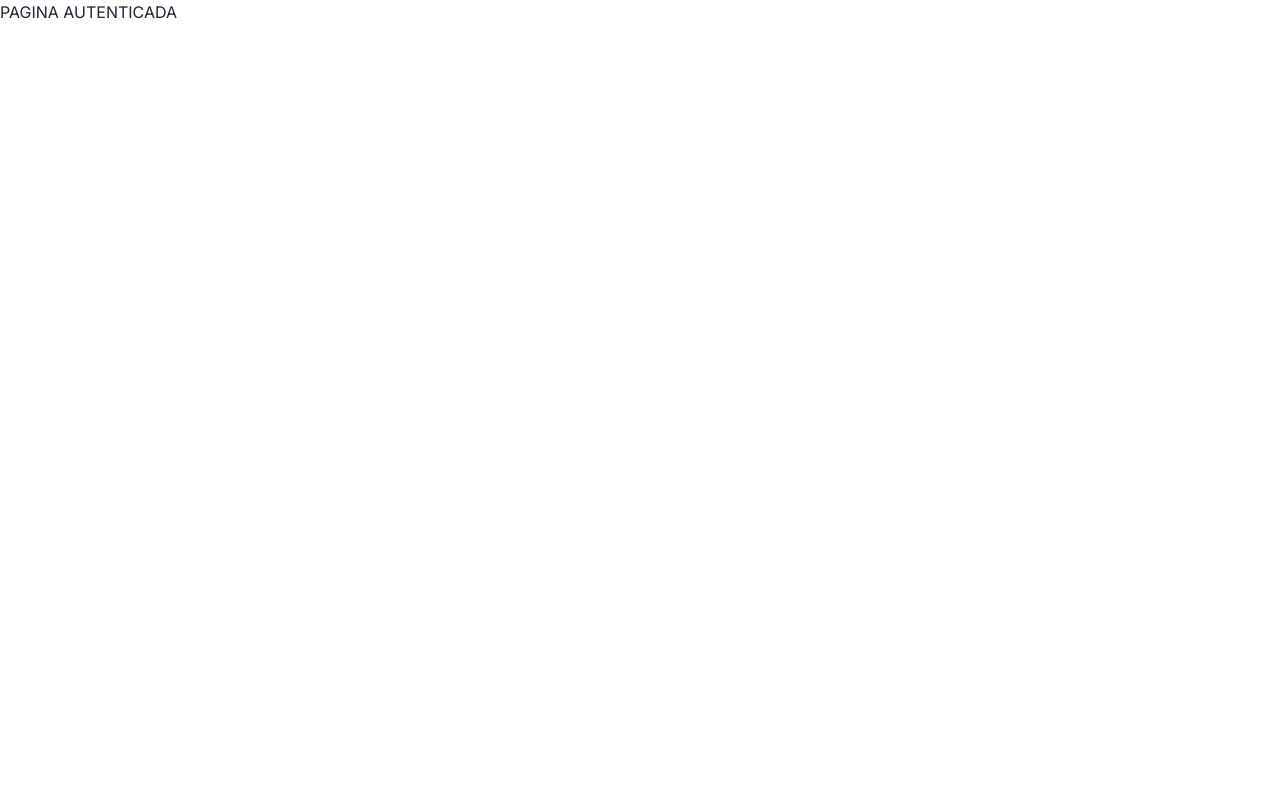
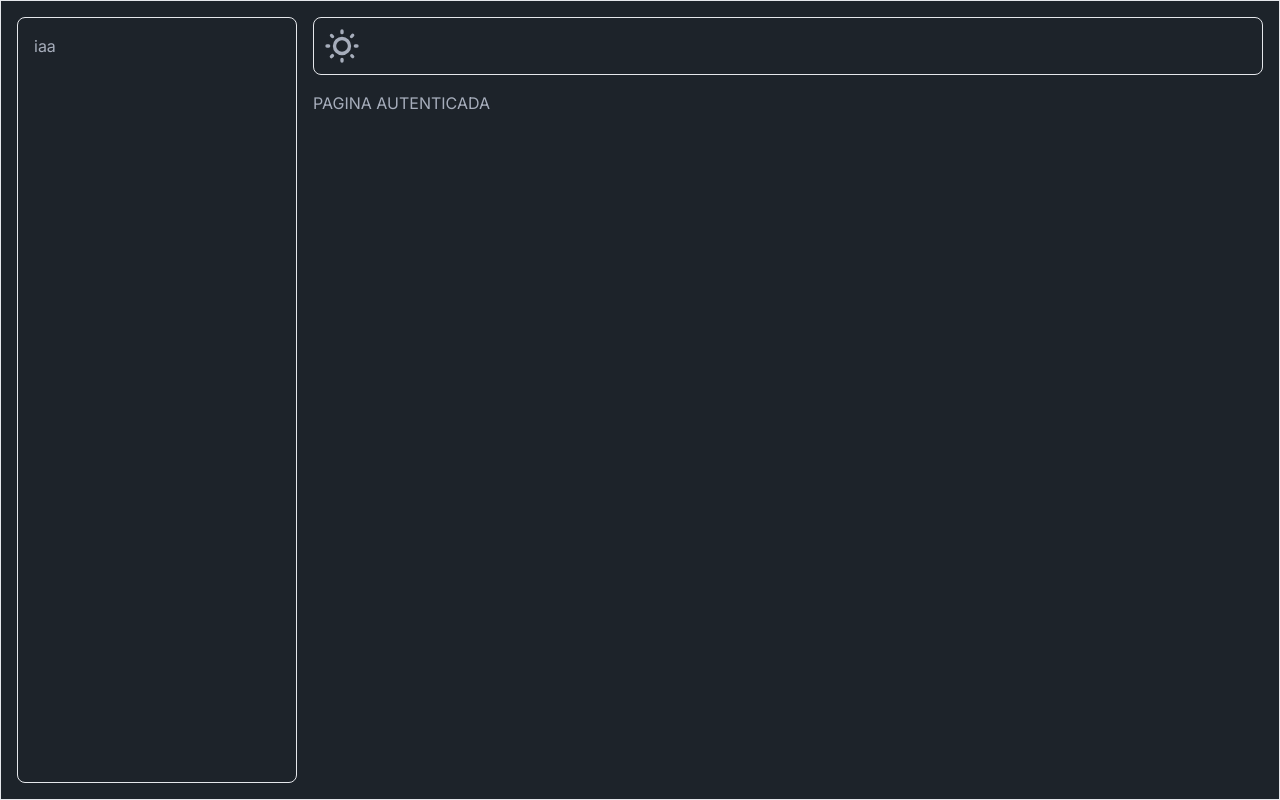
Before and after one commit to guicoelhodev/take-note, a Next.js app: page /auth/home in a window 1280 px wide. Built offline with nearby package versions, Linux system fonts and the light colour scheme.

Commit message:
feat: add default layout content

```diff
--- a/src/app/auth/home/page.tsx
+++ b/src/app/auth/home/page.tsx
@@ -1,7 +1,7 @@
 export default function Home() {
 
   return (
-    <div>
+    <div className='h-[200vh]'>
       PAGINA AUTENTICADA
     </div>
   )
--- a/src/app/page.tsx
+++ b/src/app/page.tsx
@@ -2,8 +2,8 @@
 
 export default function Home() {
   return (
-    <main className="bg-red-100">
+    <div className="bg-red-100">
       <Link className="btn btn-primary" href='/auth/home'>Profile</Link>
-    </main>
+    </div>
   );
 }
--- a/src/components/UI/Template.tsx
+++ b/src/components/UI/Template.tsx
@@ -1,13 +1,53 @@
-import { FC, ReactNode } from 'react';
+"use client";
+
+import { FC, ReactNode, useState } from "react";
 
 type TTemplate = {
   children: ReactNode;
 };
 
 export const Template: FC<TTemplate> = (props) => {
+  const [theme, setTheme] = useState("dark");
   return (
-    <div>
-      {props.children}
+    <div data-theme={theme} className="w-full transition-colors">
+      <section className="h-screen w-full mx-auto max-w-[1800px] border min-h-screen flex gap-4 p-4">
+        <article className="border p-4 rounded-lg w-full max-w-[280px]">
+          iaa
+        </article>
+        <div className="flex flex-col gap-4 items-stretch w-full h-full">
+          <nav className="flex border w-full p-2 rounded-lg">
+            <label className="swap swap-rotate">
+              <input
+                type="checkbox"
+                className="theme-controller"
+                onChange={(e) => {
+                  setTheme(e.target.checked ? "dark" : "light");
+                }}
+              />
+              <svg
+                className="swap-off fill-current w-10 h-10"
+                xmlns="http://www.w3.org/2000/svg"
+                viewBox="0 0 24 24"
+              >
+                <path d="M5.64,17l-.71.71a1,1,0,0,0,0,1.41,1,1,0,0,0,1.41,0l.71-.71A1,1,0,0,0,5.64,17ZM5,12a1,1,0,0,0-1-1H3a1,1,0,0,0,0,2H4A1,1,0,0,0,5,12Zm7-7a1,1,0,0,0,1-1V3a1,1,0,0,0-2,0V4A1,1,0,0,0,12,5ZM5.64,7.05a1,1,0,0,0,.7.29,1,1,0,0,0,.71-.29,1,1,0,0,0,0-1.41l-.71-.71A1,1,0,0,0,4.93,6.34Zm12,.29a1,1,0,0,0,.7-.29l.71-.71a1,1,0,1,0-1.41-1.41L17,5.64a1,1,0,0,0,0,1.41A1,1,0,0,0,17.66,7.34ZM21,11H20a1,1,0,0,0,0,2h1a1,1,0,0,0,0-2Zm-9,8a1,1,0,0,0-1,1v1a1,1,0,0,0,2,0V20A1,1,0,0,0,12,19ZM18.36,17A1,1,0,0,0,17,18.36l.71.71a1,1,0,0,0,1.41,0,1,1,0,0,0,0-1.41ZM12,6.5A5.5,5.5,0,1,0,17.5,12,5.51,5.51,0,0,0,12,6.5Zm0,9A3.5,3.5,0,1,1,15.5,12,3.5,3.5,0,0,1,12,15.5Z" />
+              </svg>
+
+              <svg
+                className="swap-on fill-current w-10 h-10"
+                xmlns="http://www.w3.org/2000/svg"
+                viewBox="0 0 24 24"
+              >
+                <path d="M21.64,13a1,1,0,0,0-1.05-.14,8.05,8.05,0,0,1-3.37.73A8.15,8.15,0,0,1,9.08,5.49a8.59,8.59,0,0,1,.25-2A1,1,0,0,0,8,2.36,10.14,10.14,0,1,0,22,14.05,1,1,0,0,0,21.64,13Zm-9.5,6.69A8.14,8.14,0,0,1,7.08,5.22v.27A10.15,10.15,0,0,0,17.22,15.63a9.79,9.79,0,0,0,2.1-.22A8.11,8.11,0,0,1,12.14,19.73Z" />
+              </svg>
+            </label>
+          </nav>
+
+          <main className="overflow-y-scroll">
+            {props.children}
+          </main>
+        </div>
+
+      </section>
     </div>
   );
 };
--- a/tailwind.config.ts
+++ b/tailwind.config.ts
@@ -16,5 +16,8 @@
     },
   },
   plugins: [require("daisyui")],
+  daisyui: {
+    themes: ["light", "dark"],
+  },
 };
 export default config;
```
